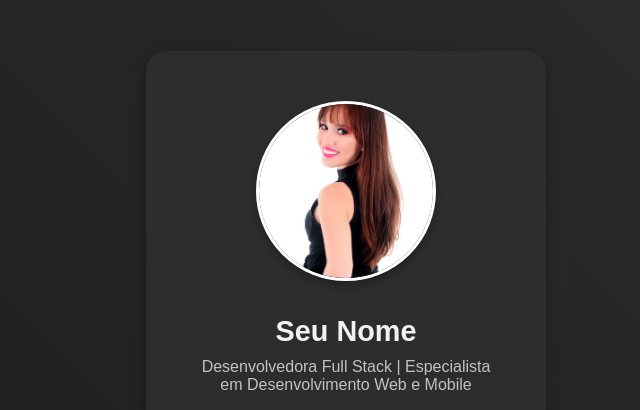
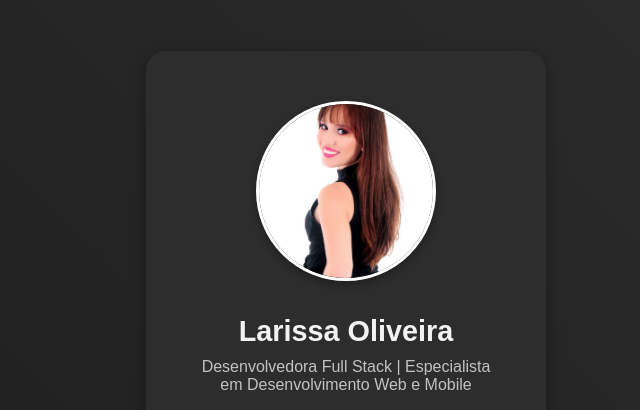
Before and after one commit to lalycris/lalycris.github.io, a plain HTML site: page index.html in a window 1280 px wide. Shown: the top 410 px of the page, without its empty margins (294-934 px from the left). Drawn offline with Linux system fonts and the light colour scheme.

```diff
--- a/index.html
+++ b/index.html
@@ -137,7 +137,7 @@
 <body>
     <div class="container">
         <img src="larissa.jpg" alt="Foto de Perfil" class="profile-img">
-        <h1 class="name">Seu Nome</h1>
+        <h1 class="name">Larissa Oliveira</h1>
         <p class="bio">Desenvolvedora Full Stack | Especialista em Desenvolvimento Web e Mobile</p>
 
         <div class="links">
```
